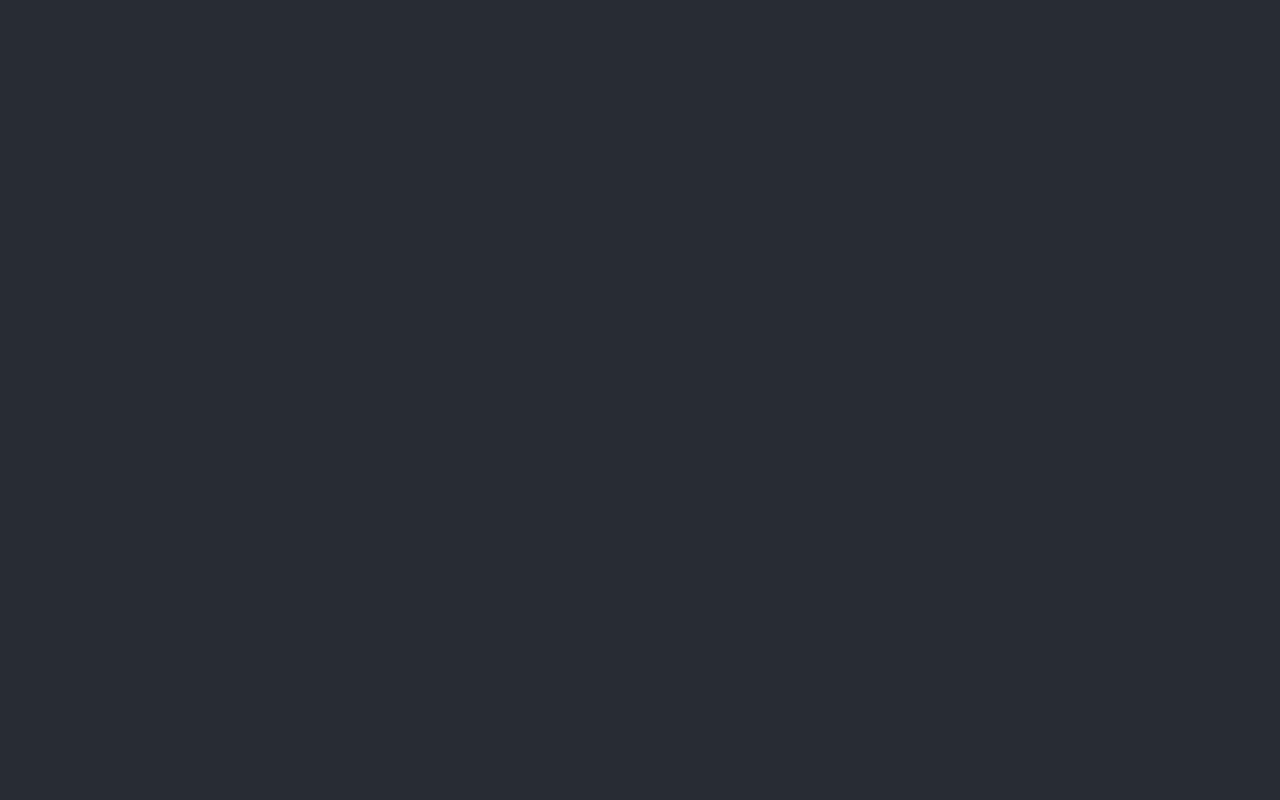
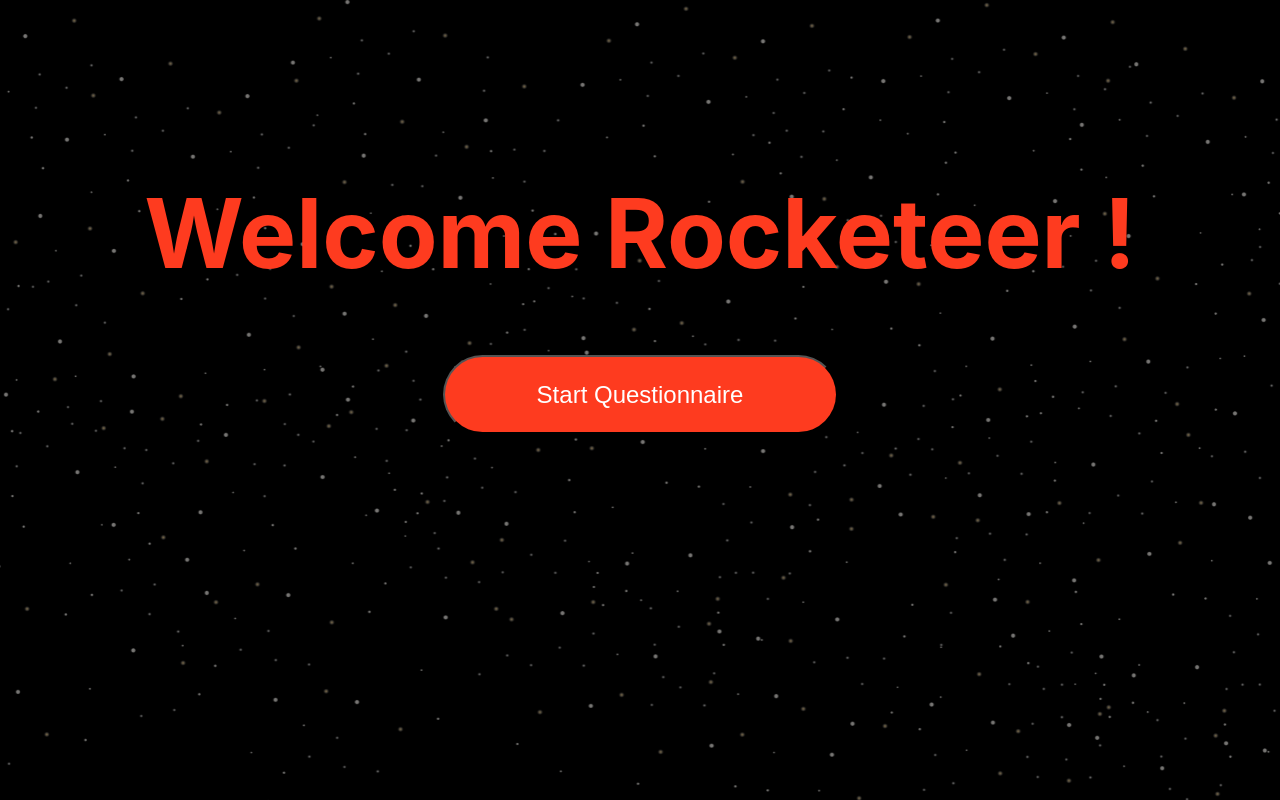
Before and after one commit to Demetrusa/RedBerry-Project, a React (Create React App) app in the folder my-app/: page / in a window 1280 px wide. Built offline with nearby package versions, Linux system fonts and the light colour scheme.

Commit message:
add h1 & button

```diff
--- a/my-app/src/App.js
+++ b/my-app/src/App.js
@@ -1,12 +1,12 @@
 import React from 'react';
 import './App.css';
+import Header from './components/common/header/Header';
+
 
 function App() {
   return (
     <div className="App">
-      <header className="App-header">
-
-      </header>
+      <Header />
     </div>
   );
 }
--- a/my-app/src/components/common/header/Header.css
+++ b/my-app/src/components/common/header/Header.css
@@ -0,0 +1,26 @@
+.homePage {
+  background-image: url("../../../images/stars.svg");
+  height: 100vh;
+  background-color: black;
+  background-position: center;
+  background-repeat: no-repeat;
+  background-size: cover;
+  position: absolute;
+  width: 100%;
+}
+.heading {
+  margin-top: 175px;
+}
+h1 {
+  font-size: 96px;
+  color: #fe3b1f;
+}
+.startButton > button {
+  width: 395px;
+  height: 79px;
+  border-radius: 50px;
+  color: #ffffff;
+  background: #fe3b1f;
+  font-size: 24px;
+  line-height: 29.26px;
+}
--- a/my-app/src/components/common/header/Header.js
+++ b/my-app/src/components/common/header/Header.js
@@ -0,0 +1,17 @@
+import React from "react";
+import "./Header.css"
+
+function Header (){
+     return (
+         <div className="homePage">
+            <div className="heading">
+                <h1>Welcome Rocketeer !</h1>
+            </div>
+            <div className="startButton">
+                <button>Start Questionnaire</button>
+            </div>
+         </div>
+     )
+ }
+
+ export default Header;
```
Also changed, not shown: my-app/src/images/stars.svg (added).
